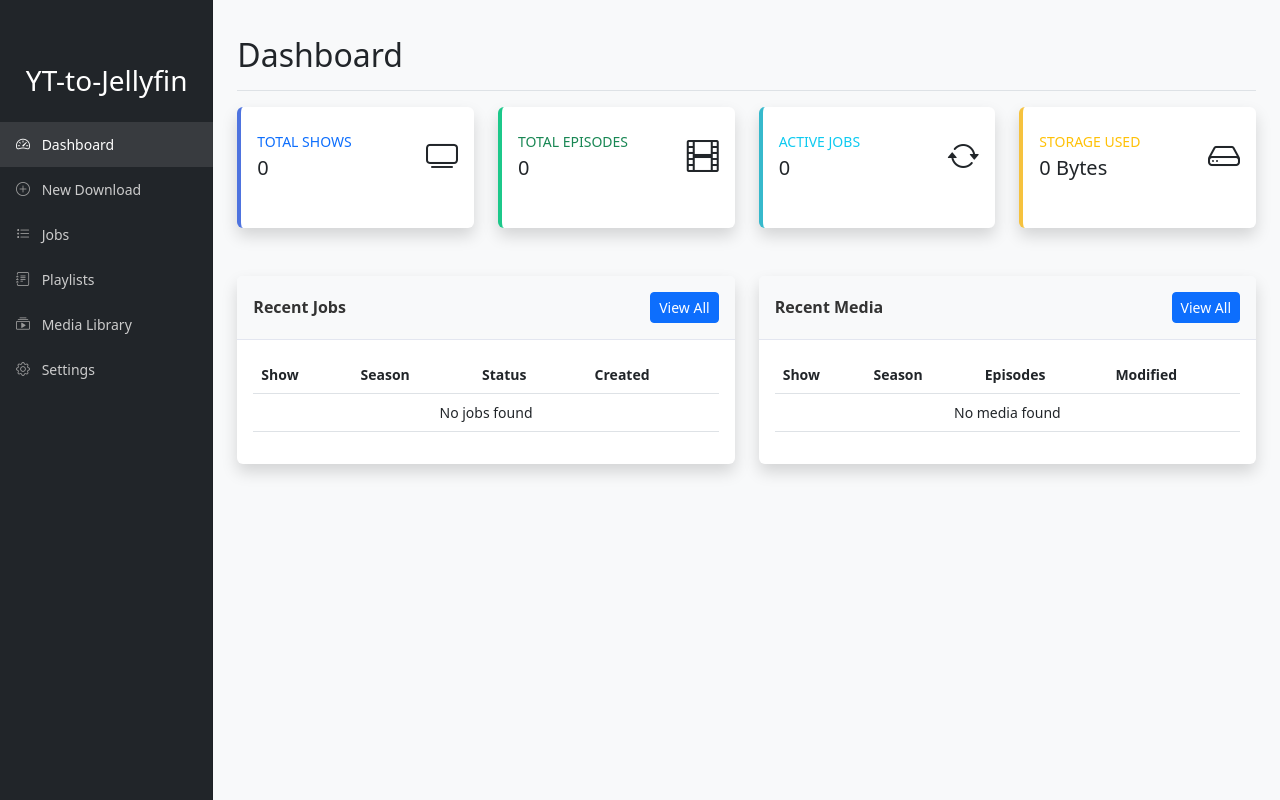
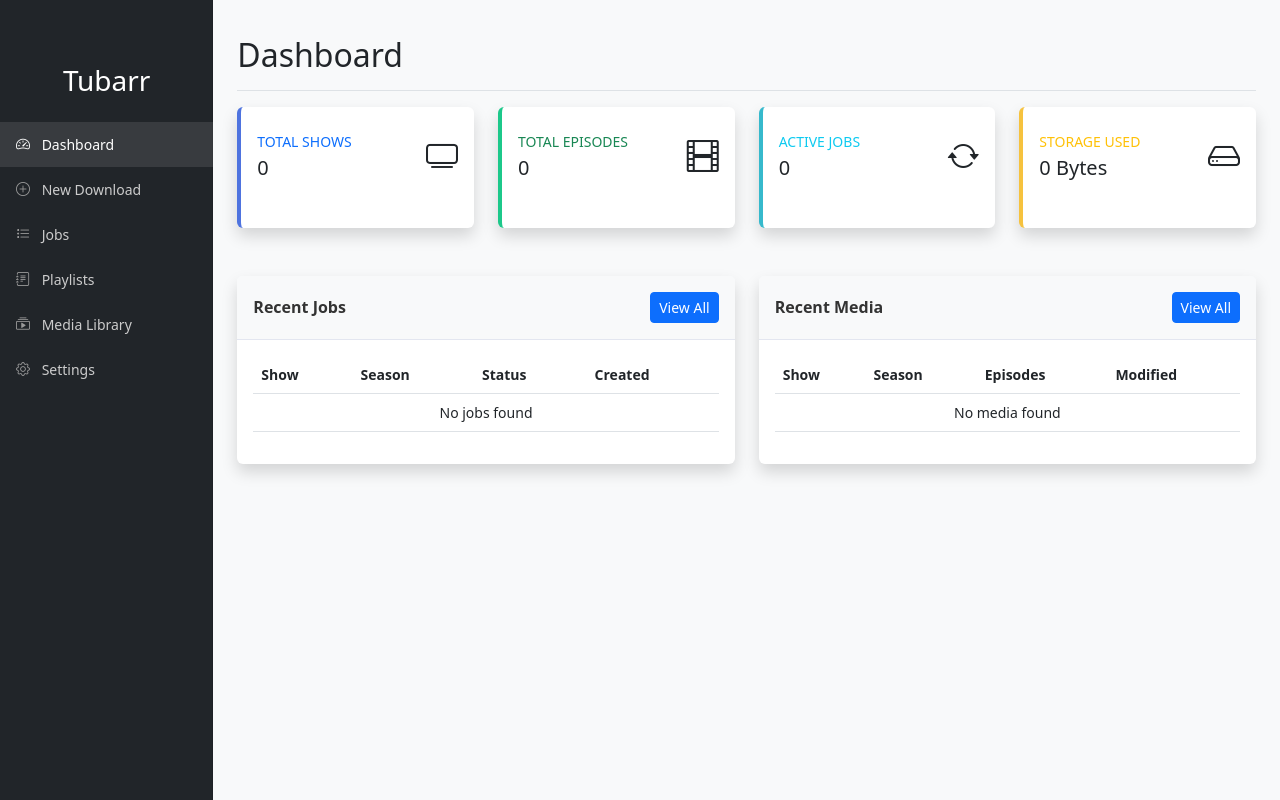
Before and after one commit to Brownster/yt-to-jellyfin, a Flask app: page / in a window 1280 px wide. Run offline with Flask 2, Linux system fonts and the light colour scheme; data that the repository does not hold is empty; parts of the project's set-up code (start-up, migrations or seed data) failed here and were passed over; some libraries are stand-ins or nearby versions.

Commit message:
Rename project to Tubarr

```diff
--- a/web/static/script.js
+++ b/web/static/script.js
@@ -1,4 +1,4 @@
-// YT-to-Jellyfin Frontend Script
+// Tubarr Frontend Script
 
 document.addEventListener('DOMContentLoaded', function() {
     // Initialize Bootstrap components
--- a/web/static/style.css
+++ b/web/static/style.css
@@ -1,4 +1,4 @@
-/* Custom Styles for YT-to-Jellyfin */
+/* Custom Styles for Tubarr */
 
 body {
     font-size: .875rem;
--- a/web/templates/index.html
+++ b/web/templates/index.html
@@ -3,7 +3,7 @@
 <head>
     <meta charset="UTF-8">
     <meta name="viewport" content="width=device-width, initial-scale=1.0">
-    <title>YT-to-Jellyfin</title>
+    <title>Tubarr</title>
     <link rel="stylesheet" href="https://cdn.jsdelivr.net/npm/bootstrap@5.3.0/dist/css/bootstrap.min.css">
     <link rel="stylesheet" href="https://cdn.jsdelivr.net/npm/bootstrap-icons@1.11.1/font/bootstrap-icons.css">
     <link rel="stylesheet" href="{{ url_for('static', filename='style.css') }}">
@@ -16,7 +16,7 @@
             <nav class="col-md-3 col-lg-2 d-md-block bg-dark sidebar collapse">
                 <div class="position-sticky pt-3">
                     <div class="text-center mb-4">
-                        <h3 class="text-white">YT-to-Jellyfin</h3>
+                        <h3 class="text-white">Tubarr</h3>
                     </div>
                     <ul class="nav flex-column">
                         <li class="nav-item">
```
Also changed, not shown: tests/web/test_frontend.py (+1 -1 lines), README.md.
